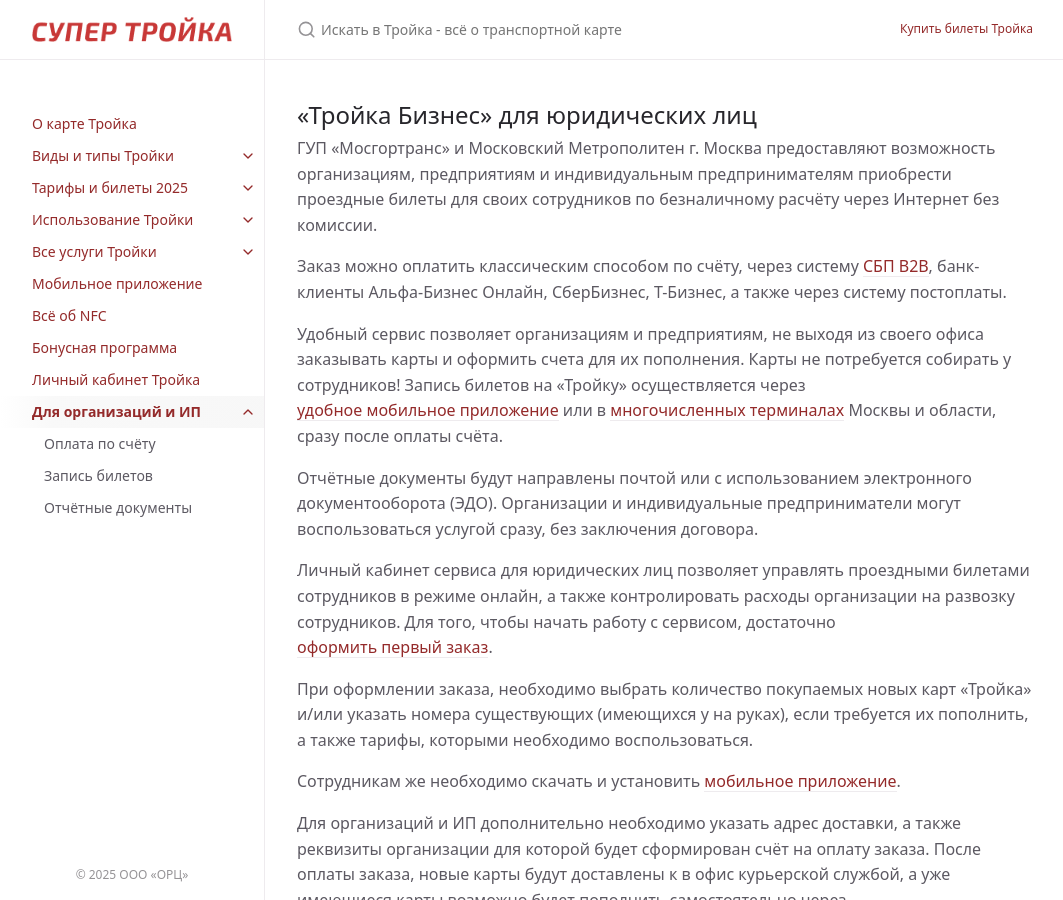
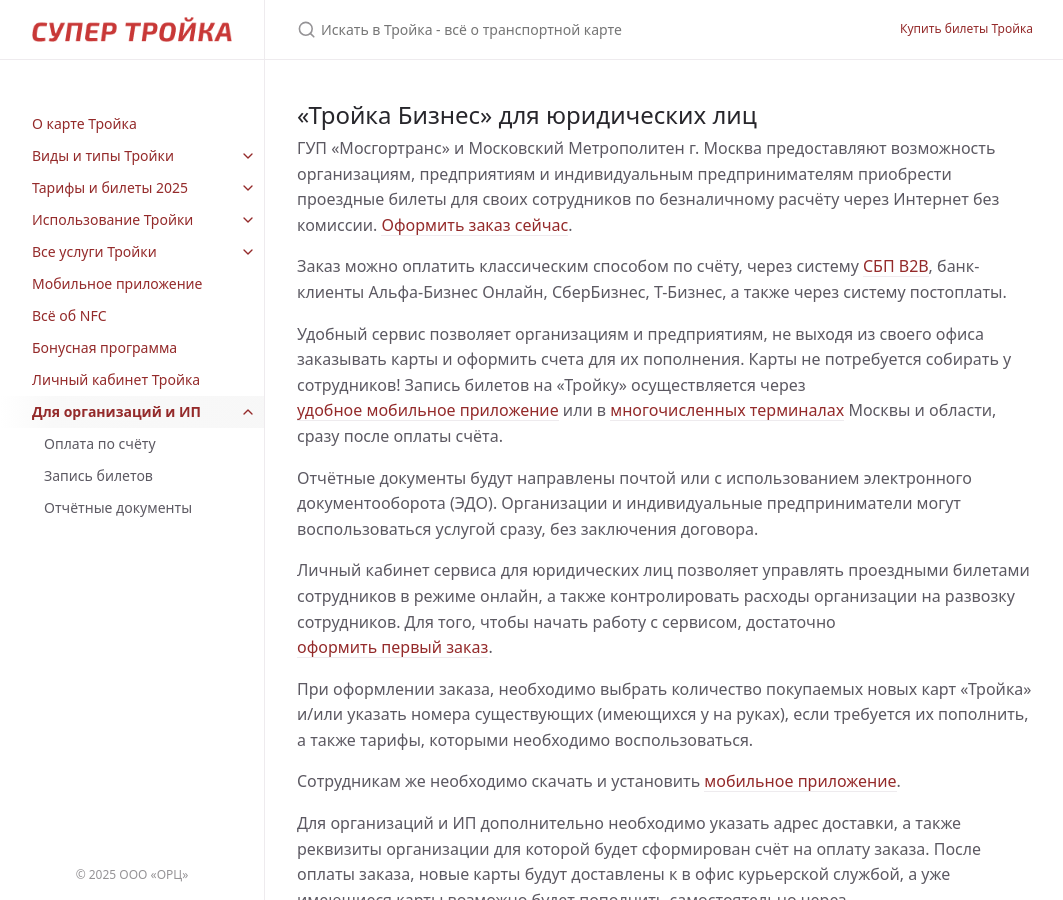
Before and after one commit to InvoiceBox/wiki.supertroika.ru, a Jekyll site: the page built from troika/business/business.md, in a window 1280 px wide and 900 px high. Shown: the whole window, without its empty margins (107-1170 px from the left). Built offline with Jekyll 4.4.1, drawn with Linux system fonts in a browser that asks for light colours; comment, search, counter and statistics services are not loaded.

Commit message:
Add links

```diff
--- a/troika/business/business.md
+++ b/troika/business/business.md
@@ -11,7 +11,7 @@ date: 2025-06-06 12:21:00 +0300
 
 ГУП «Мосгортранс» и Московский Метрополитен г. Москва предоставляют возможность организациям,
 предприятиям и индивидуальным предпринимателям приобрести проездные билеты для своих сотрудников
-по безналичному расчёту через Интернет без комиссии.
+по безналичному расчёту через Интернет без комиссии. [Оформить заказ сейчас](https://troika.invoicebox.ru).
 
 Заказ можно оплатить классическим способом по счёту, через систему [СБП B2B](https://www.invoicebox.ru/ru/products/sbp-b2b),
 банк-клиенты Альфа-Бизнес Онлайн, СберБизнес, Т-Бизнес, а также через систему постоплаты.
```
